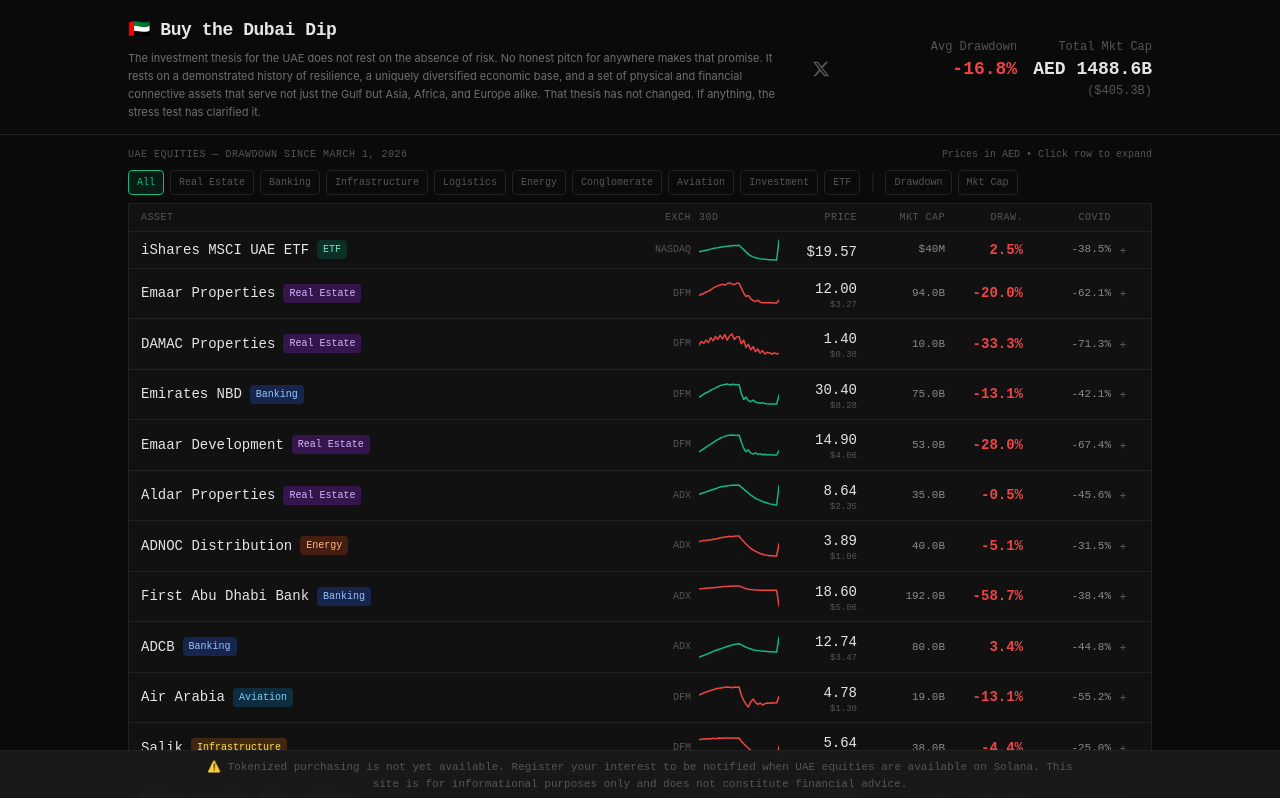
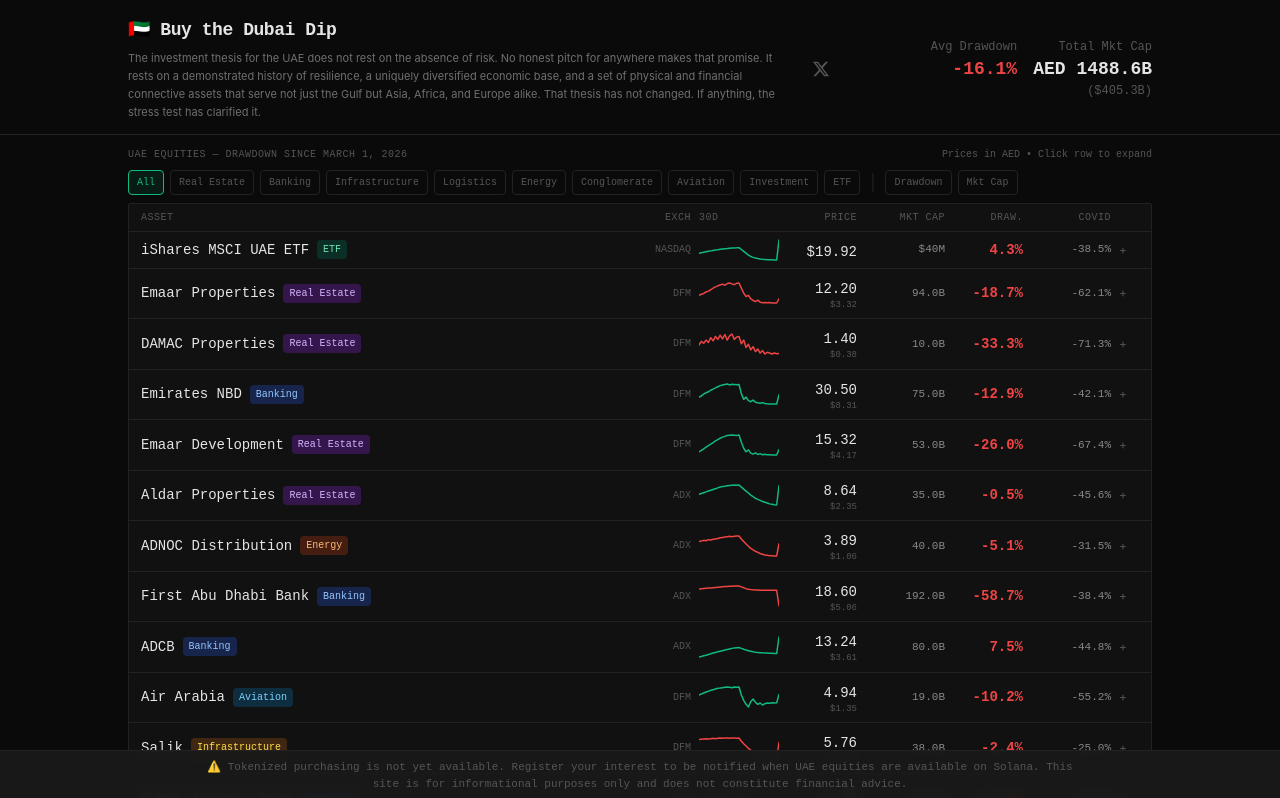
Before and after one commit to riverventures/buy-the-dubai-dip, a Next.js app: page / in a window 1280 px wide. Shown: the top 798 px of the page. Built offline with nearby package versions, Linux system fonts and the light colour scheme.

Commit message:
chore: daily price update 2026-04-15

```diff
--- a/src/data/assets.ts
+++ b/src/data/assets.ts
@@ -62,15 +62,15 @@
     exchange: 'NASDAQ',
     currency: 'USD',
     fiatUrl: 'https://www.ishares.com/us/products/264275/ishares-msci-uae-capped-etf',
-    currentPrice: 19.57,
+    currentPrice: 19.92,
     preMarch1Price: 19.10,
-    drawdownPct: 2.5,
+    drawdownPct: 4.3,
     covidDrawdownPct: -38.5,
     sparklineData: [
       18.50, 18.55, 18.60, 18.65, 18.70, 18.75, 18.80, 18.85, 18.88, 18.92,
       18.95, 18.98, 19.00, 19.03, 19.05, 19.07, 19.08, 19.10,
       18.90, 18.70, 18.50, 18.30, 18.15, 18.05, 17.98, 17.92, 17.88,
-      17.85, 17.83, 17.81, 17.80, 17.79, 17.78, 17.77, 19.57
+      17.85, 17.83, 17.81, 17.80, 17.79, 17.78, 17.77, 19.92
     ],
     pe: 8.2,
     marketCapB: 0.04,
@@ -89,15 +89,15 @@
     exchange: 'DFM',
     currency: 'AED',
     fiatUrl: 'https://www.dfm.ae/the-exchange/market-information/company/EMAAR/trading/trading-summary',
-    currentPrice: 12.0,
+    currentPrice: 12.2,
     preMarch1Price: 15.00,
-    drawdownPct: -20.0,
+    drawdownPct: -18.7,
     covidDrawdownPct: -62.1,
     sparklineData: [
       12.80, 13.00, 13.15, 13.40, 13.55, 13.80, 14.10, 14.30, 14.50, 14.65,
       14.80, 14.60, 14.90, 15.00, 14.85, 14.70, 14.95, 15.00,
       14.10, 13.20, 12.60, 12.80, 12.20, 11.90, 11.70, 11.95, 11.60,
-      11.50, 11.55, 11.48, 11.52, 11.47, 11.46, 11.45, 12.0
+      11.50, 11.55, 11.48, 11.52, 11.47, 11.46, 11.45, 12.2
     ],
     pe: 5.8,
     marketCapB: 94.0,
@@ -143,15 +143,15 @@
     exchange: 'DFM',
     currency: 'AED',
     fiatUrl: 'https://www.dfm.ae/the-exchange/market-information/company/EMIRATESNBD/trading/trading-summary',
-    currentPrice: 30.4,
+    currentPrice: 30.5,
     preMarch1Price: 35.00,
-    drawdownPct: -13.1,
+    drawdownPct: -12.9,
     covidDrawdownPct: -42.1,
     sparklineData: [
       29.50, 30.00, 30.80, 31.40, 31.80, 32.50, 33.00, 33.50, 34.00, 34.50,
       34.80, 35.00, 35.20, 34.80, 35.10, 35.00, 34.90, 35.00,
       31.00, 28.50, 29.50, 28.00, 27.50, 28.20, 27.30, 27.00, 26.80,
-      27.10, 26.70, 26.60, 26.55, 26.52, 26.50, 26.50, 30.4
+      27.10, 26.70, 26.60, 26.55, 26.52, 26.50, 26.50, 30.5
     ],
     pe: 6.2,
     marketCapB: 75.0,
@@ -170,15 +170,15 @@
     exchange: 'DFM',
     currency: 'AED',
     fiatUrl: 'https://www.dfm.ae/the-exchange/market-information/company/EMAARDEV/trading/trading-summary',
-    currentPrice: 14.9,
+    currentPrice: 15.32,
     preMarch1Price: 20.70,
-    drawdownPct: -28.0,
+    drawdownPct: -26,
     covidDrawdownPct: -67.4,
     sparklineData: [
       14.50, 15.00, 15.60, 16.20, 16.80, 17.30, 17.90, 18.50, 19.00, 19.50,
       19.90, 20.20, 20.50, 20.65, 20.70, 20.60, 20.50, 20.70,
       18.00, 15.80, 14.50, 15.20, 14.00, 13.60, 14.10, 13.50, 13.80,
-      13.40, 13.55, 13.35, 13.40, 13.32, 13.30, 13.30, 14.9
+      13.40, 13.55, 13.35, 13.40, 13.32, 13.30, 13.30, 15.32
     ],
     pe: 4.5,
     marketCapB: 53.0,
@@ -278,15 +278,15 @@
     exchange: 'ADX',
     currency: 'AED',
     fiatUrl: 'https://www.adx.ae/main-market/company-profile/overview?symbols=ADCB',
-    currentPrice: 12.74,
+    currentPrice: 13.24,
     preMarch1Price: 12.32,
-    drawdownPct: 3.4,
+    drawdownPct: 7.5,
     covidDrawdownPct: -44.8,
     sparklineData: [
       11.50, 11.55, 11.60, 11.65, 11.72, 11.78, 11.85, 11.90, 11.95, 12.00,
       12.05, 12.10, 12.15, 12.20, 12.25, 12.28, 12.30, 12.32,
       12.25, 12.18, 12.10, 12.05, 12.00, 11.95, 11.92, 11.90, 11.88,
-      11.86, 11.85, 11.84, 11.83, 11.82, 11.81, 11.80, 12.74
+      11.86, 11.85, 11.84, 11.83, 11.82, 11.81, 11.80, 13.24
     ],
     pe: 7.1,
     marketCapB: 80.0,
@@ -305,15 +305,15 @@
     exchange: 'DFM',
     currency: 'AED',
     fiatUrl: 'https://www.dfm.ae/the-exchange/market-information/company/AIRARABIA/trading/trading-summary',
-    currentPrice: 4.78,
+    currentPrice: 4.94,
     preMarch1Price: 5.50,
-    drawdownPct: -13.1,
+    drawdownPct: -10.2,
     covidDrawdownPct: -55.2,
     sparklineData: [
       4.90, 4.98, 5.05, 5.12, 5.18, 5.25, 5.30, 5.35, 5.40, 5.42,
       5.45, 5.48, 5.50, 5.48, 5.45, 5.50, 5.48, 5.50,
       4.90, 4.50, 4.20, 4.00, 4.40, 4.60, 4.35, 4.20, 4.30,
-      4.15, 4.25, 4.30, 4.28, 4.32, 4.30, 4.31, 4.78
+      4.15, 4.25, 4.30, 4.28, 4.32, 4.30, 4.31, 4.94
     ],
     pe: 7.5,
     marketCapB: 19.0,
@@ -332,15 +332,15 @@
     exchange: 'DFM',
     currency: 'AED',
     fiatUrl: 'https://www.dfm.ae/the-exchange/market-information/company/SALIK/trading/trading-summary',
-    currentPrice: 5.64,
+    currentPrice: 5.76,
     preMarch1Price: 5.90,
-    drawdownPct: -4.4,
+    drawdownPct: -2.4,
     covidDrawdownPct: -25.0,
     sparklineData: [
       5.85, 5.86, 5.87, 5.88, 5.87, 5.88, 5.89, 5.88, 5.89, 5.90,
       5.89, 5.90, 5.90, 5.89, 5.90, 5.90, 5.89, 5.90,
       5.80, 5.72, 5.65, 5.58, 5.52, 5.48, 5.44, 5.40, 5.38,
-      5.36, 5.34, 5.32, 5.30, 5.29, 5.28, 5.28, 5.64
+      5.36, 5.34, 5.32, 5.30, 5.29, 5.28, 5.28, 5.76
     ],
     pe: 18.5,
     marketCapB: 38.0,
@@ -359,15 +359,15 @@
     exchange: 'DFM',
     currency: 'AED',
     fiatUrl: 'https://www.dfm.ae/the-exchange/market-information/company/DIB/trading/trading-summary',
-    currentPrice: 7.46,
+    currentPrice: 7.4,
     preMarch1Price: 8.50,
-    drawdownPct: -12.2,
+    drawdownPct: -12.9,
     covidDrawdownPct: -48.6,
     sparklineData: [
       7.70, 7.85, 7.75, 7.95, 8.05, 7.90, 8.10, 8.20, 8.30, 8.40,
       8.35, 8.50, 8.45, 8.48, 8.42, 8.50, 8.48, 8.50,
       8.10, 7.80, 7.60, 7.75, 7.50, 7.65, 7.45, 7.50, 7.42,
-      7.48, 7.44, 7.42, 7.43, 7.41, 7.40, 7.40, 7.46
+      7.48, 7.44, 7.42, 7.43, 7.41, 7.40, 7.40, 7.4
     ],
     pe: 6.8,
     marketCapB: 55.0,
@@ -413,15 +413,15 @@
     exchange: 'ADX',
     currency: 'AED',
     fiatUrl: 'https://www.adx.ae/main-market/company-profile/overview?symbols=IHC',
-    currentPrice: 399.6,
+    currentPrice: 390.0,
     preMarch1Price: 450.00,
-    drawdownPct: -11.2,
+    drawdownPct: -13.3,
     covidDrawdownPct: -18.0,
     sparklineData: [
       420, 430, 415, 440, 425, 445, 435, 455, 440, 448,
       460, 445, 455, 450, 440, 455, 445, 450,
       420, 400, 415, 390, 405, 385, 395, 380, 392,
-      385, 395, 388, 393, 390, 392, 391, 399.6
+      385, 395, 388, 393, 390, 392, 391, 390.0
     ],
     pe: 22.4,
     marketCapB: 730.0,
```
